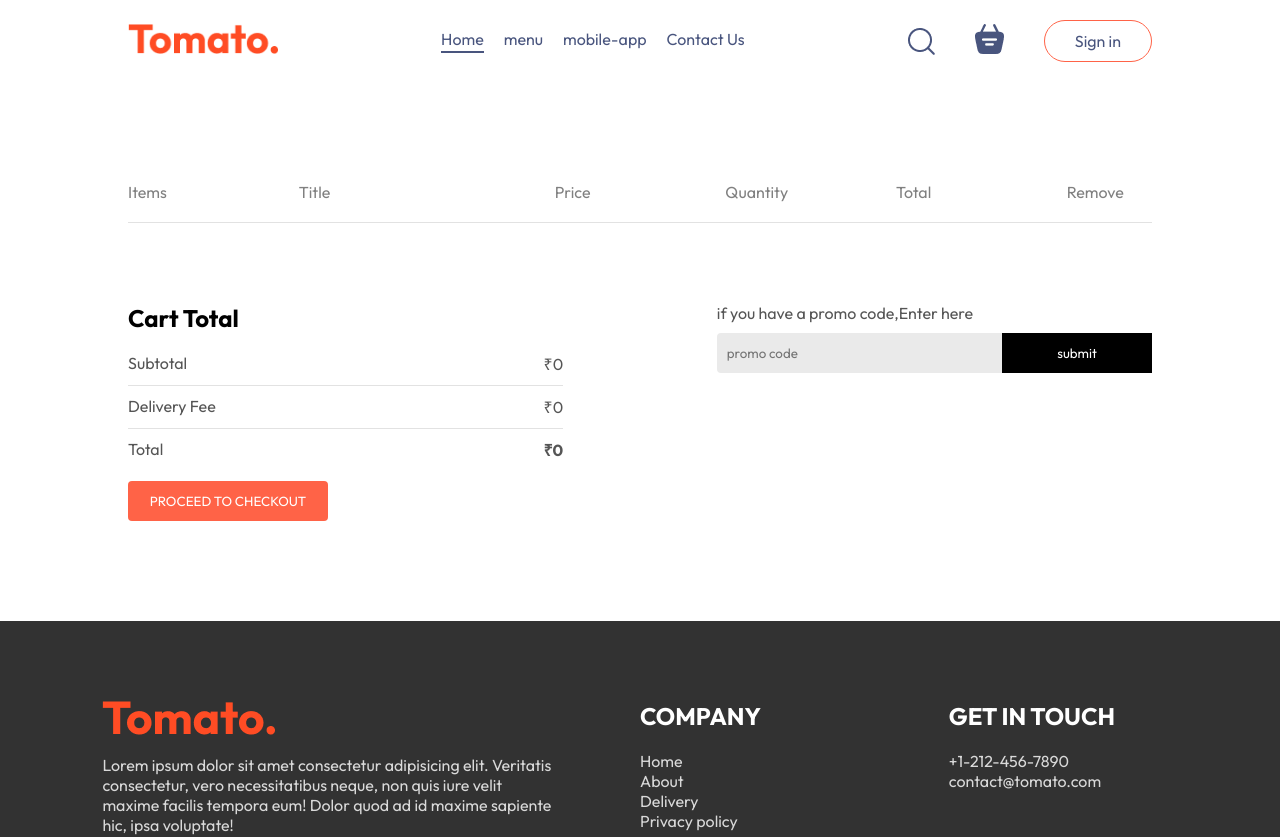
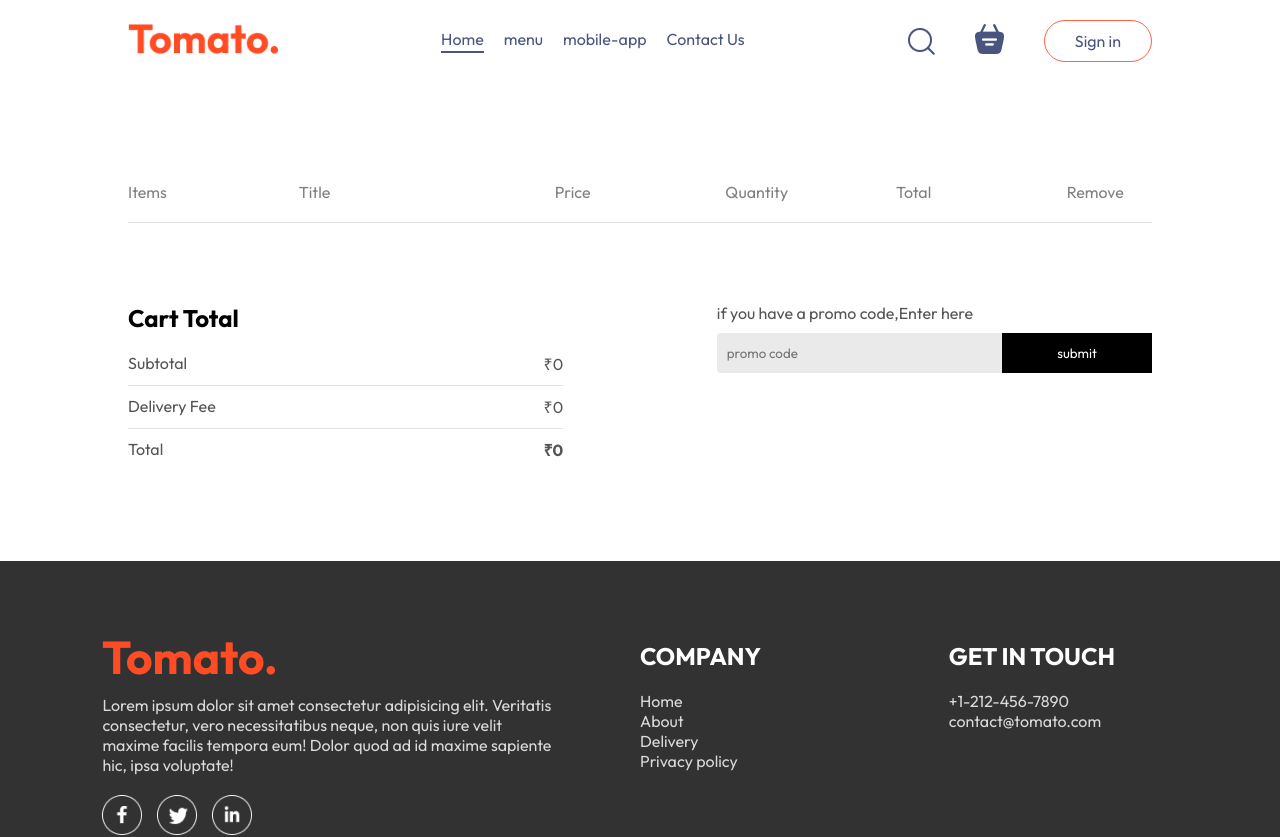
Before and after one commit to dibyendudp12-coder/Food-Delivery-App, a React (Vite) app: page /cart in a window 1280 px wide. Shown: the top 837 px of the page. Built offline with nearby package versions, Linux system fonts and the light colour scheme.

Commit message:
update cart

```diff
--- a/src/Pages/Cart/Cart.jsx
+++ b/src/Pages/Cart/Cart.jsx
@@ -59,7 +59,11 @@ const Cart = () => {
           </div>
 
         </div>
-        <button onClick={()=>navigate('/order')}>PROCEED TO CHECKOUT</button>
+        {getTotalCartAmount() > 0 && (
+  <button onClick={()=>navigate('/order')}>
+    PROCEED TO CHECKOUT
+  </button>
+)}
       </div>
       <div className="cart-promocode">
         <div>
```
